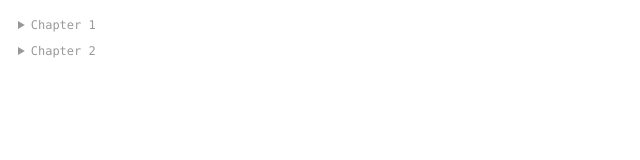
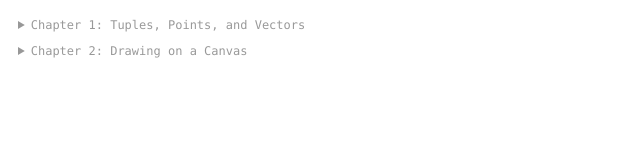
Before and after one commit to javan/ray-tracer-challenge, a website built with webpack: page public/index.html in a window 1280 px wide. Shown: the whole page, without its empty margins (0-640 px from the left). Built offline with nearby package versions, Linux system fonts and the light colour scheme; what stimulus would draw is missing.

Commit message:
Add chapter titles

```diff
--- a/public/index.html
+++ b/public/index.html
@@ -7,7 +7,7 @@
 </head>
 <body data-controller="chapters">
   <details data-target="chapters.chapter" data-action="toggle->chapters#closeOthers">
-    <summary>Chapter 1</summary>
+    <summary>Chapter 1: Tuples, Points, and Vectors</summary>
     <div data-controller="chapter-01">
       <form data-action="chapter-01#run">
         <label>
@@ -20,7 +20,7 @@
   </details>
 
   <details data-target="chapters.chapter" data-action="toggle->chapters#closeOthers">
-    <summary>Chapter 2</summary>
+    <summary>Chapter 2: Drawing on a Canvas</summary>
     <div data-controller="chapter-02">
       <label>
         Speed: <input type="number" data-target="chapter-02.speedInput" data-action="input->chapter-02#render" step="0.25" value="11.25" style="width: 5em;">
```
